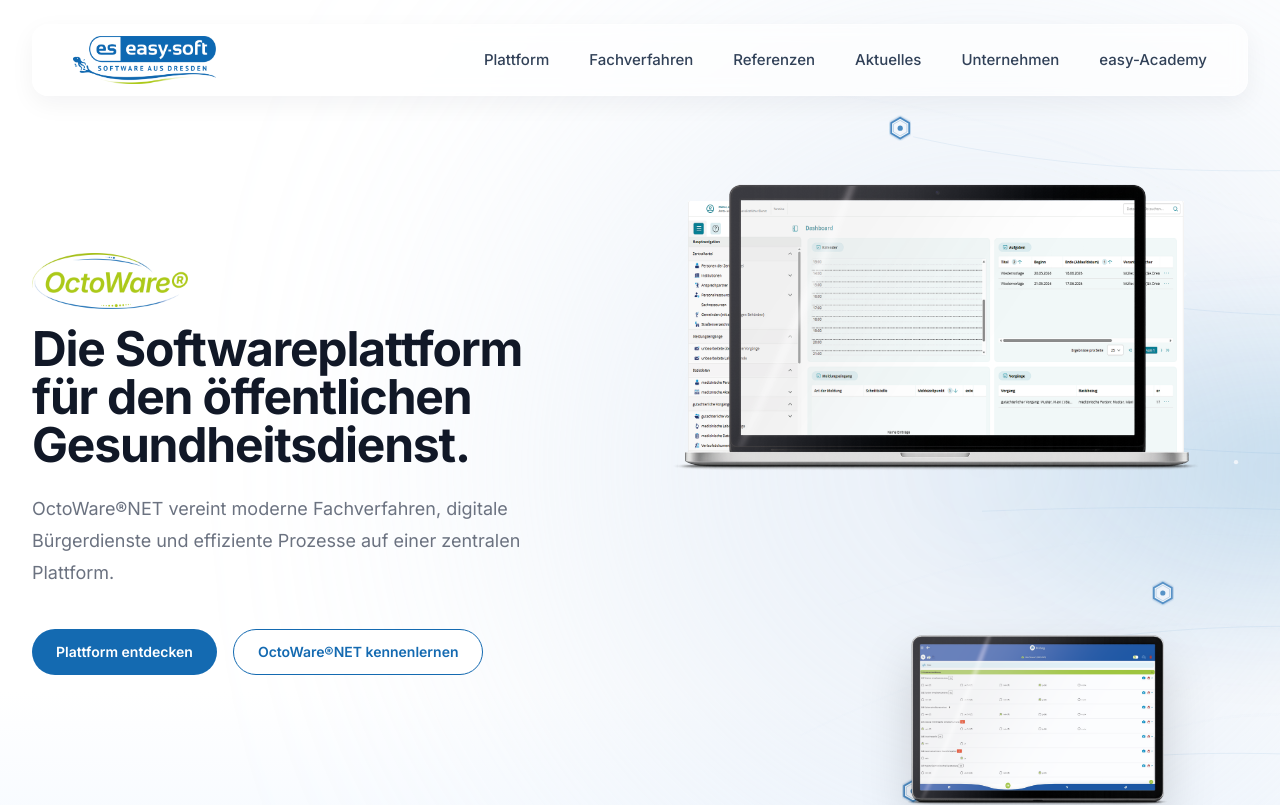
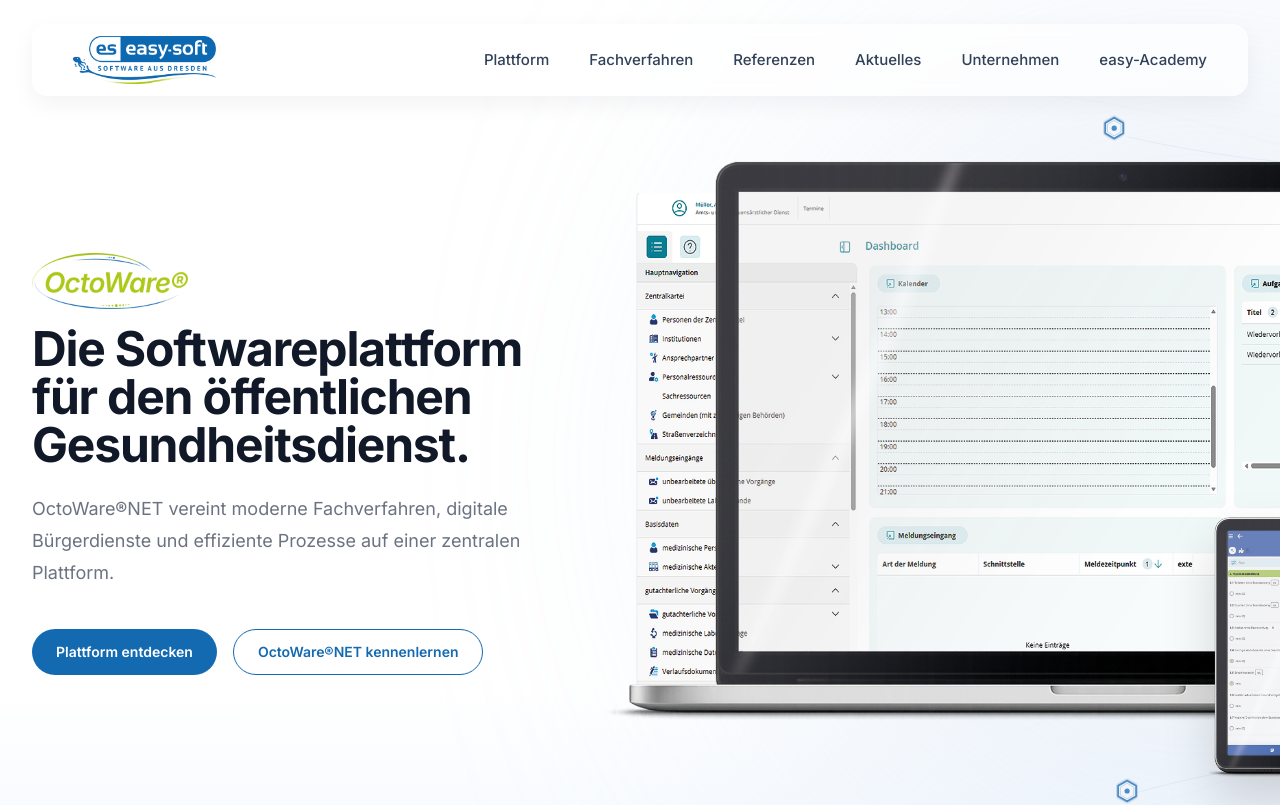
Before and after one commit to weblogger117-art/octoware-website, a Next.js app: page / in a window 1280 px wide. Shown: the top 805 px of the page. Built offline with nearby package versions, Linux system fonts and the light colour scheme.

Commit message:
Update HeroVisual.tsx

```diff
--- a/components/sections/HeroVisual.tsx
+++ b/components/sections/HeroVisual.tsx
@@ -59,21 +59,24 @@
      <div
   className="
     relative
-    w-full
-    max-w-[980px]
 
-    -translate-x-12
-    translate-y-10
+    w-[980px]
+    xl:w-[1120px]
+
+    -translate-x-20
+    translate-y-4
   "
 >
         {/* Laptop */}
         <DeviceFrame
-          className="
-            relative
-            z-10
-            w-full
-          "
-        >
+  className="
+    relative
+    z-10
+
+    w-[900px]
+    xl:w-[1040px]
+  "
+>
           <Image
             src="/images/screens/OctowareNET_Dashboard.png"
             alt="Dashboard von OctoWare®NET"
```
